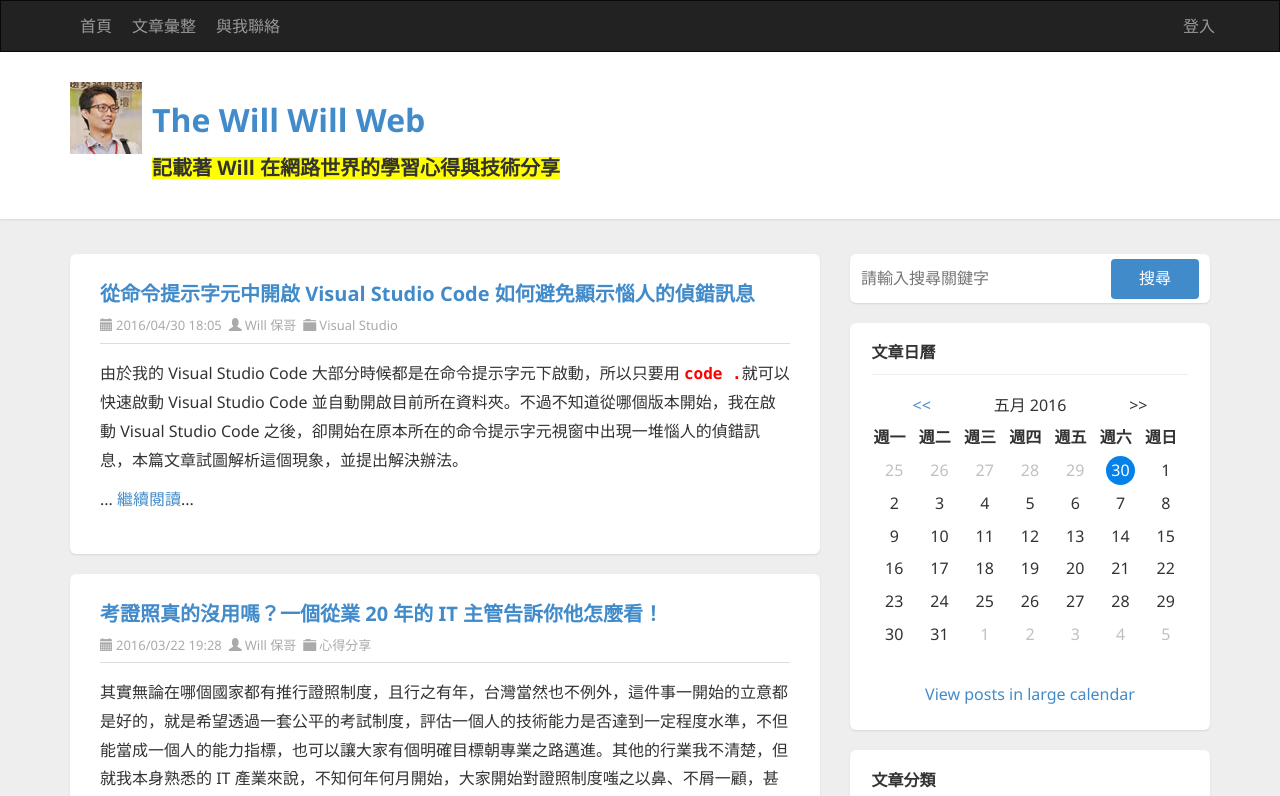
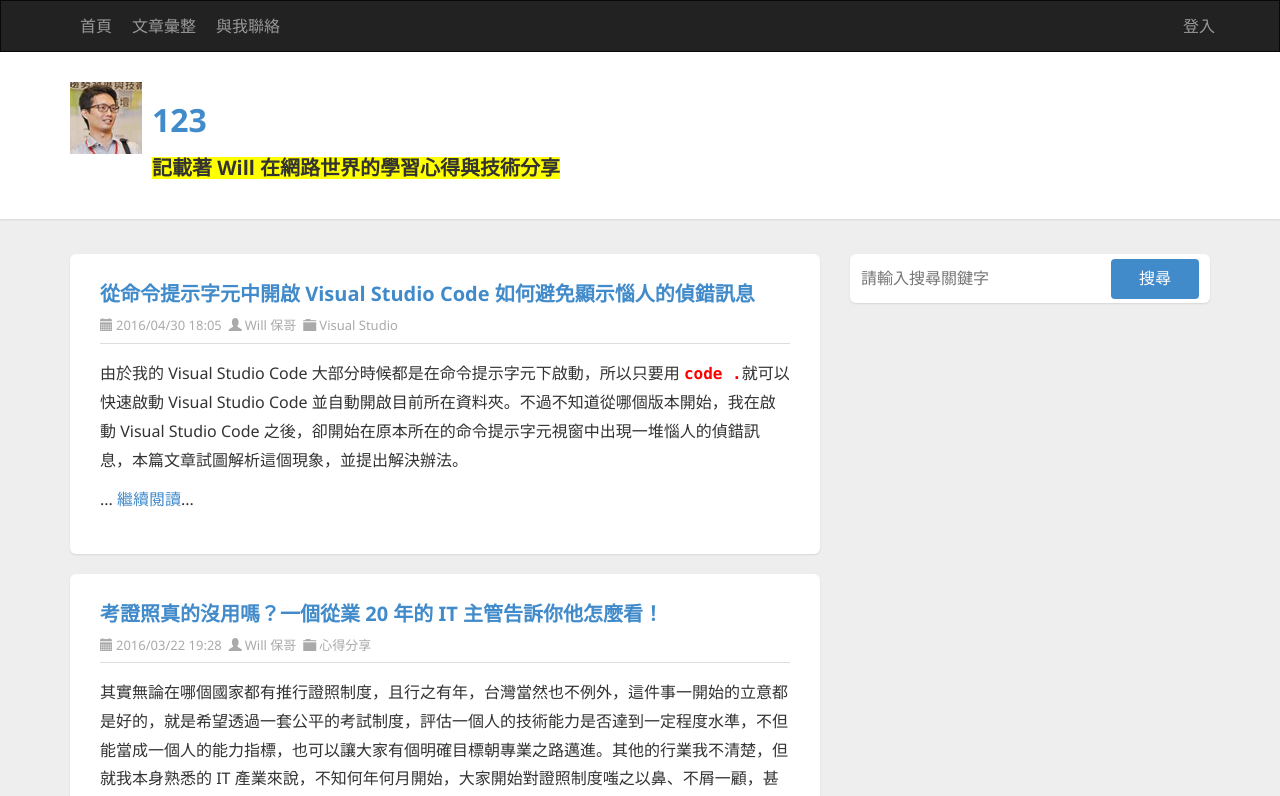
Before and after one commit to kent19871014/angular-demo0414, an Angular app: page / in a window 1280 px wide. Shown: the top 796 px of the page. Built offline with nearby package versions, Linux system fonts and the light colour scheme.

Commit message:
11 練習 Angular 元件通訊：透過 @Input() 宣告傳入屬性

```diff
--- a/src/app/app.component.html
+++ b/src/app/app.component.html
@@ -1,4 +1,4 @@
-<app-header></app-header>
+<app-header [title]="123"></app-header>
 <!-- CONTAINER START-->
 <section class="container">
   <div class="row">
@@ -7,7 +7,7 @@
       <div id="ctl00_cphBody_PostList1_posts" class="posts">
 
         <!-- Article START-->
-        <article class="post" *ngFor="let item of data">
+        <article class="post" id="{{'post' + idx}}" *ngFor="let item of data; let idx = index">
           <header class="post-header">
             <h2 class="post-title">
               <a href="{{item.href}}">{{item.title}}</a>
@@ -37,13 +37,13 @@
           <div class="widget-content">
             <div id="searchbox">
               <input type="text" placeholder="請輸入搜尋關鍵字" accesskey="s" [ngModel]="keyword" (keyup.escape)="clearKeyword($event)" #tKeyword>
-              <input type="button" value="搜尋" id="searchbutton" (click)="keyword=tKeyword.value">
-              {{keyword}}
+              <input type="button" value="搜尋" id="searchbutton" (click)="keyword=tKeyword.value"> {{keyword}}
             </div>
           </div>
         </div>
         <!-- Search END -->
-
+        <div [ngSwitch]="keyword">
+          <div *ngSwitchCase="1">
             <!-- Calendar START -->
             <div class="widget calendar">
               <h4 class="widget-header">
@@ -136,6 +136,9 @@
               </div>
             </div>
             <!-- Calendar END -->
+          </div>
+          <div *ngSwitchCase="2">
+
 
             <!-- CategoryList START -->
             <div class="widget categorylist">
@@ -162,6 +165,9 @@
               </div>
             </div>
             <!-- CategoryList END -->
+          </div>
+          <div *ngSwitchCase="3">
+
 
             <!-- MVP START -->
             <div class="widget textbox">
@@ -178,7 +184,8 @@
               </div>
             </div>
             <!-- MVP END -->
-
+          </div>
+        </div>
       </div>
     </aside>
     <!-- Aside END -->
--- a/src/app/header/header.component.ts
+++ b/src/app/header/header.component.ts
@@ -1,4 +1,4 @@
-import { Component, OnInit } from '@angular/core';
+import { Component, OnInit, Input } from '@angular/core';
 
 @Component({
   selector: 'app-header',
@@ -6,10 +6,11 @@ import { Component, OnInit } from '@angular/core';
   styleUrls: ['./header.component.css']
 })
 export class HeaderComponent implements OnInit {
-
+  @Input()
   title = "The Will Will Web";
   is_h3_highlight = false;
   counter = 0;
+
   constructor() { }
 
   ngOnInit() {
```
Lines whose indentation alone changed are shown as unchanged.
